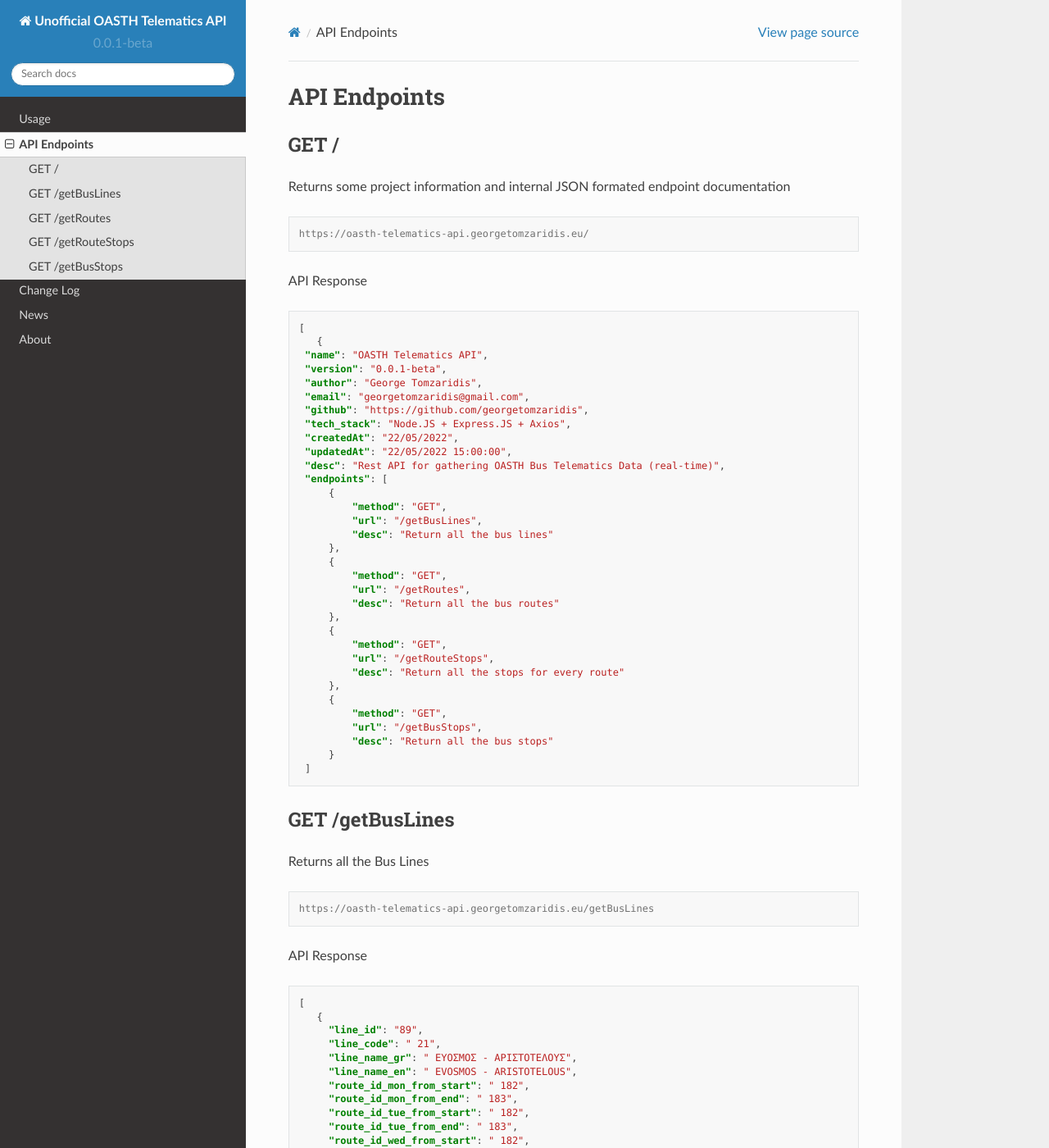
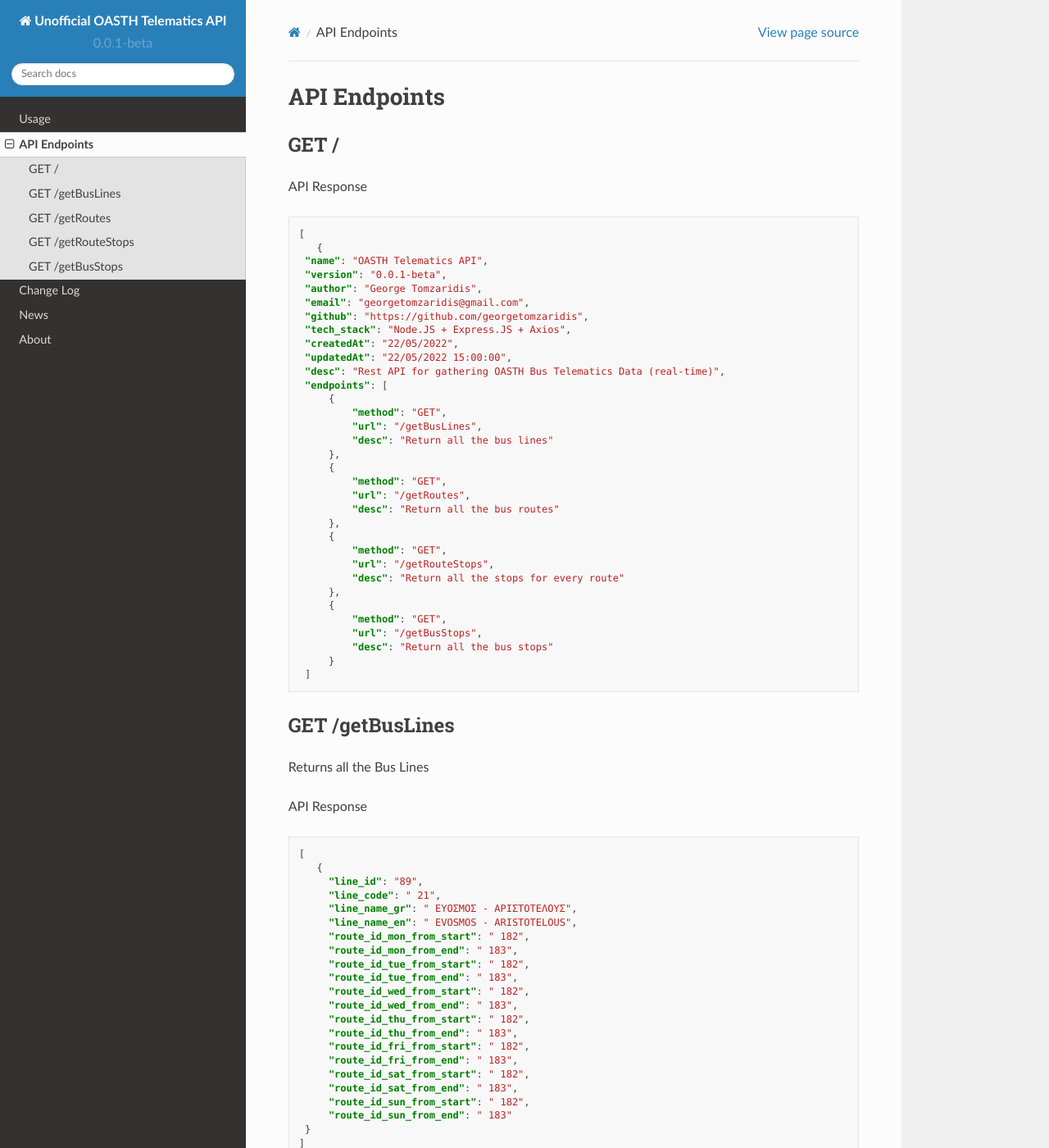
Before and after one commit to georgetomzaridis/oasth-telematics-api-documentation, a Sphinx documentation site: the page built from docs/source/api.rst, in a window 1280 px wide and 1400 px high. Shown: the whole window at 82% size. Built offline with Sphinx 7.4.7 and the Read the Docs theme 2.0.0, drawn with Linux system fonts in a browser that asks for light colours; some of the changed text lies outside the part shown.

Commit message:
Update api.rst
Active API endpoint removed due to provider api discontinue (not working any more). Only for archive.

```diff
--- a/docs/source/api.rst
+++ b/docs/source/api.rst
@@ -6,12 +6,6 @@
 
 GET /
 ------------
-
-Returns some project information and internal JSON formated endpoint documentation
-
-.. code-block:: console
-
-   https://oasth-telematics-api.georgetomzaridis.eu/
 
 API Response
 
@@ -59,10 +53,6 @@
 ------------
 
 Returns all the Bus Lines
-
-.. code-block:: console
-
-   https://oasth-telematics-api.georgetomzaridis.eu/getBusLines
 
 API Response
 
@@ -116,9 +106,6 @@
 
 Returns all the Routes
 
-.. code-block:: console
-
-   https://oasth-telematics-api.georgetomzaridis.eu/getRoutes
 
 API Response
 
@@ -164,10 +151,6 @@
 
 Returns all the stops for every route
 
-.. code-block:: console
-
-   https://oasth-telematics-api.georgetomzaridis.eu/getRouteStops
-
 API Response
 
 .. code-block:: json
@@ -211,9 +194,6 @@
 
 Returns all the bus stops
 
-.. code-block:: console
-
-   https://oasth-telematics-api.georgetomzaridis.eu/getBusStops
 
 API Response
 
```
